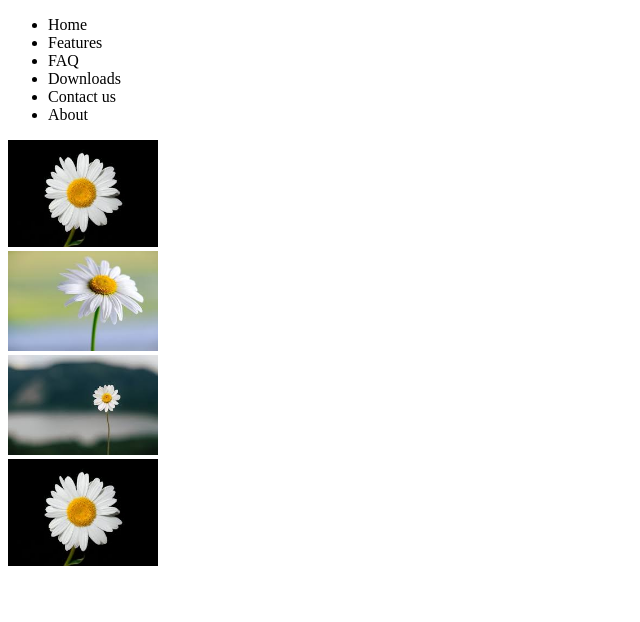
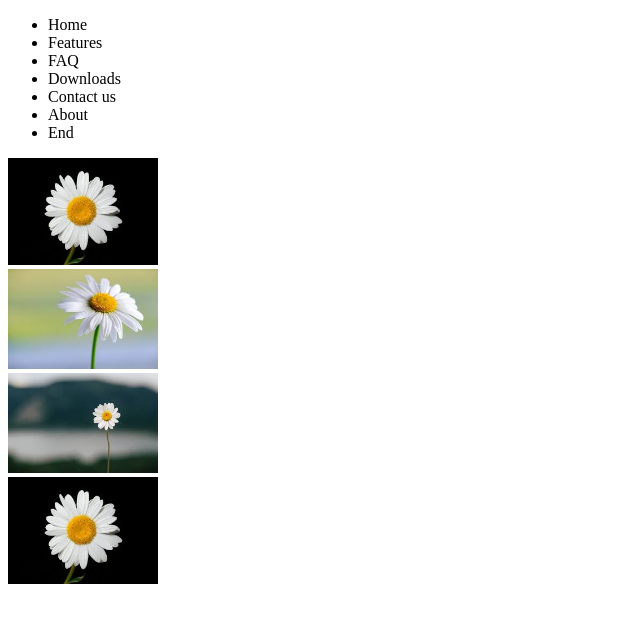
Before and after one commit to AbbasRazaPakistan/webdemo, a plain HTML site: page index.html in a window 1280 px wide. Shown: the whole page, without its empty margins (0-640 px from the left). Drawn offline with Linux system fonts and the light colour scheme.

Commit message:
End menu added

```diff
--- a/index.html
+++ b/index.html
@@ -18,6 +18,7 @@
       <li>Downloads</li>
       <li>Contact us</li>
       <li>About</li>
+      <li>End</li>
     </ul>
     <img src="./images/1.jpg" alt="" /><br />
     <img src="./images/2.jpg" alt="" /><br />
```
